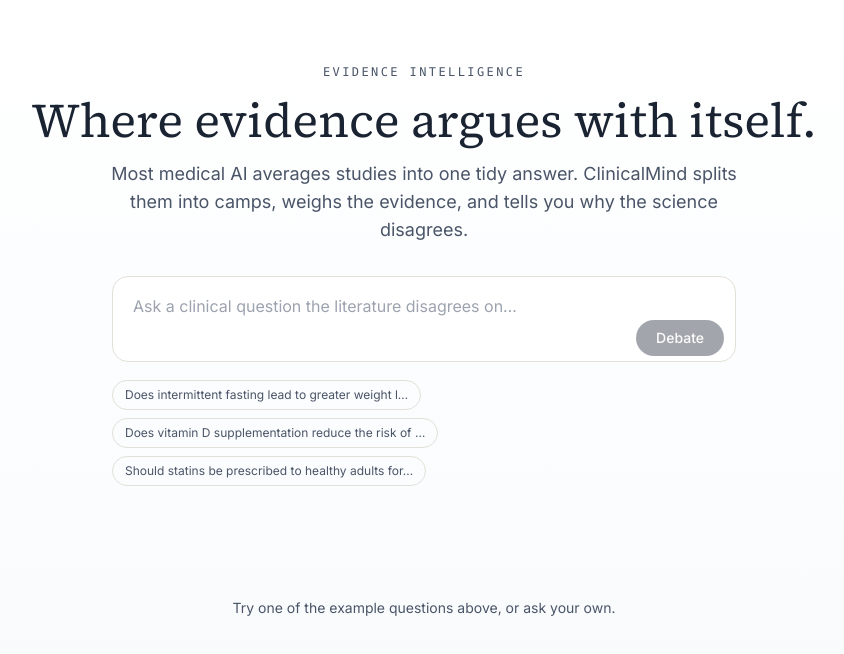
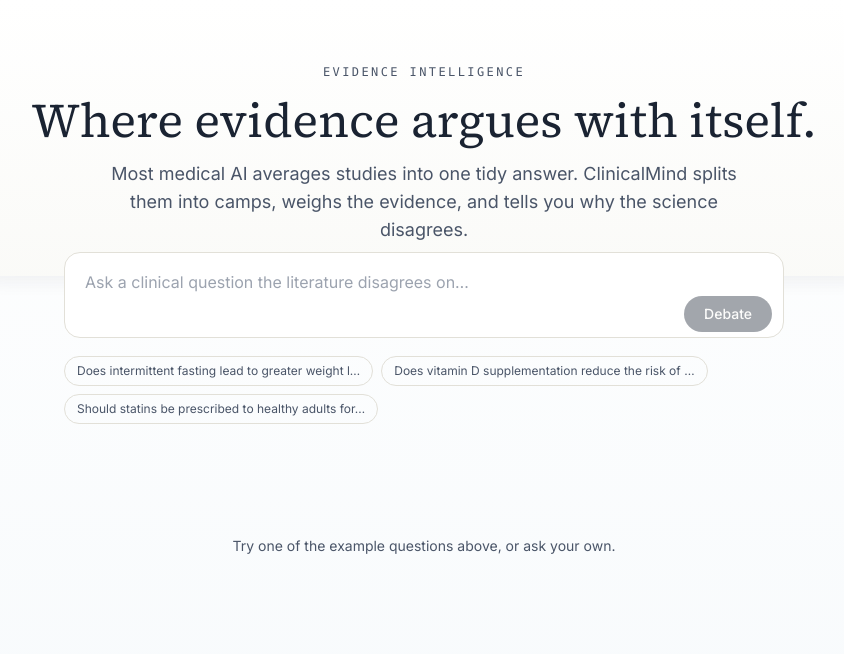
Before and after one commit to asgharbilal307/clinicalmind, a Next.js app in the folder frontend/: page / in a window 1280 px wide. Shown: the top 654 px of the page, without its empty margins (216-1060 px from the left). Built offline with nearby package versions, Linux system fonts and the light colour scheme.

Commit message:
Next.js code for UI

```diff
--- a/frontend/app/page.tsx
+++ b/frontend/app/page.tsx
@@ -39,7 +39,7 @@ export default function Home() {
   return (
     <main className="min-h-screen">
       {/* Hero */}
-      <header className="px-6 pt-16 pb-8 max-w-4xl mx-auto text-center">
+      <header className="px-6 pt-16 pb-8 max-w-4xl mx-auto text-center hero-card rounded-3xl">
         <p
           className="font-mono text-xs uppercase tracking-[0.2em] mb-4"
           style={{ color: "var(--color-ink-soft)" }}
@@ -62,7 +62,7 @@ export default function Home() {
       </header>
 
       {/* Search */}
-      <section className="px-6 max-w-2xl mx-auto mb-12">
+      <section className="px-6 max-w-3xl mx-auto mb-12 -mt-6">
         <SearchBar onSubmit={runDebate} isLoading={isLoading} />
       </section>
 
```
